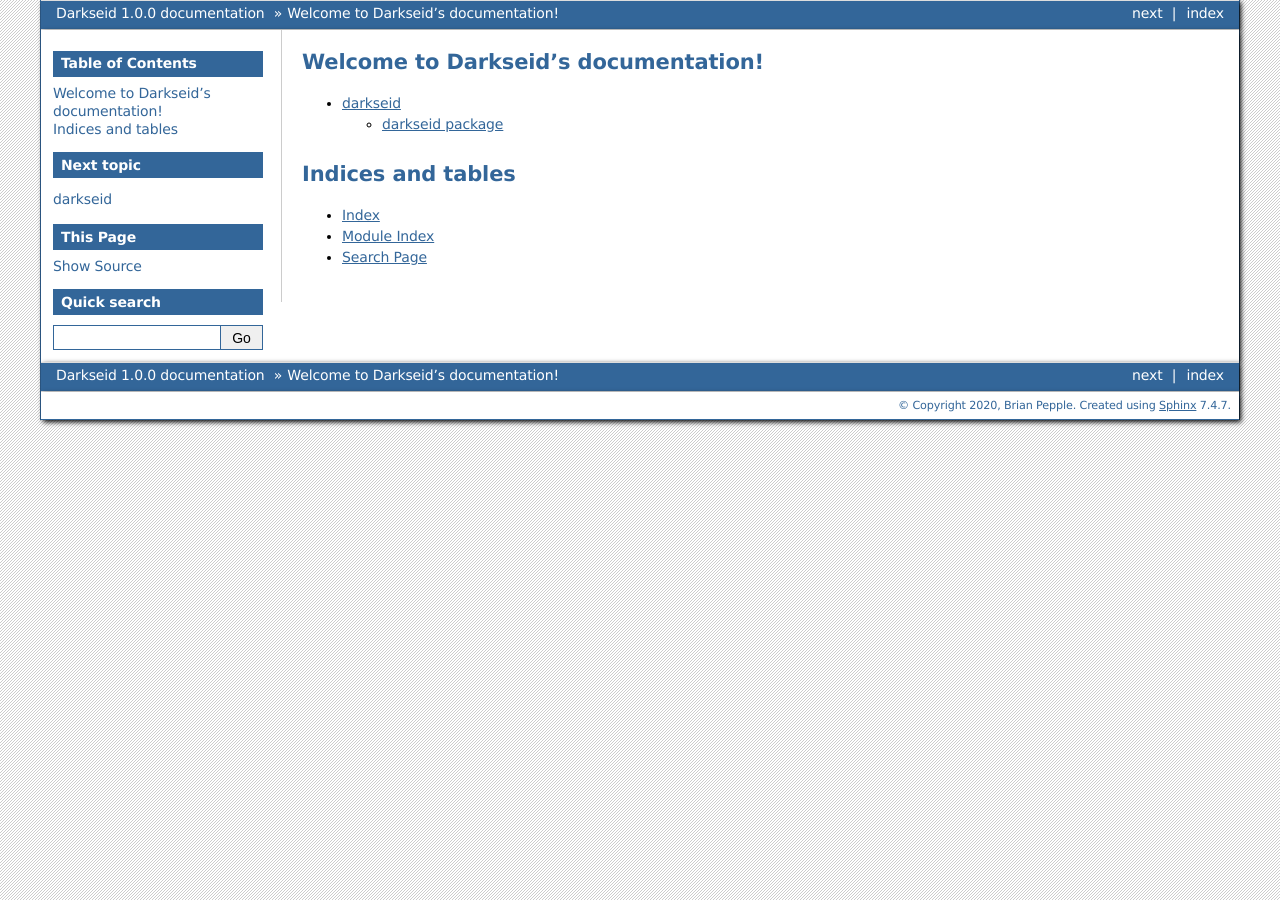
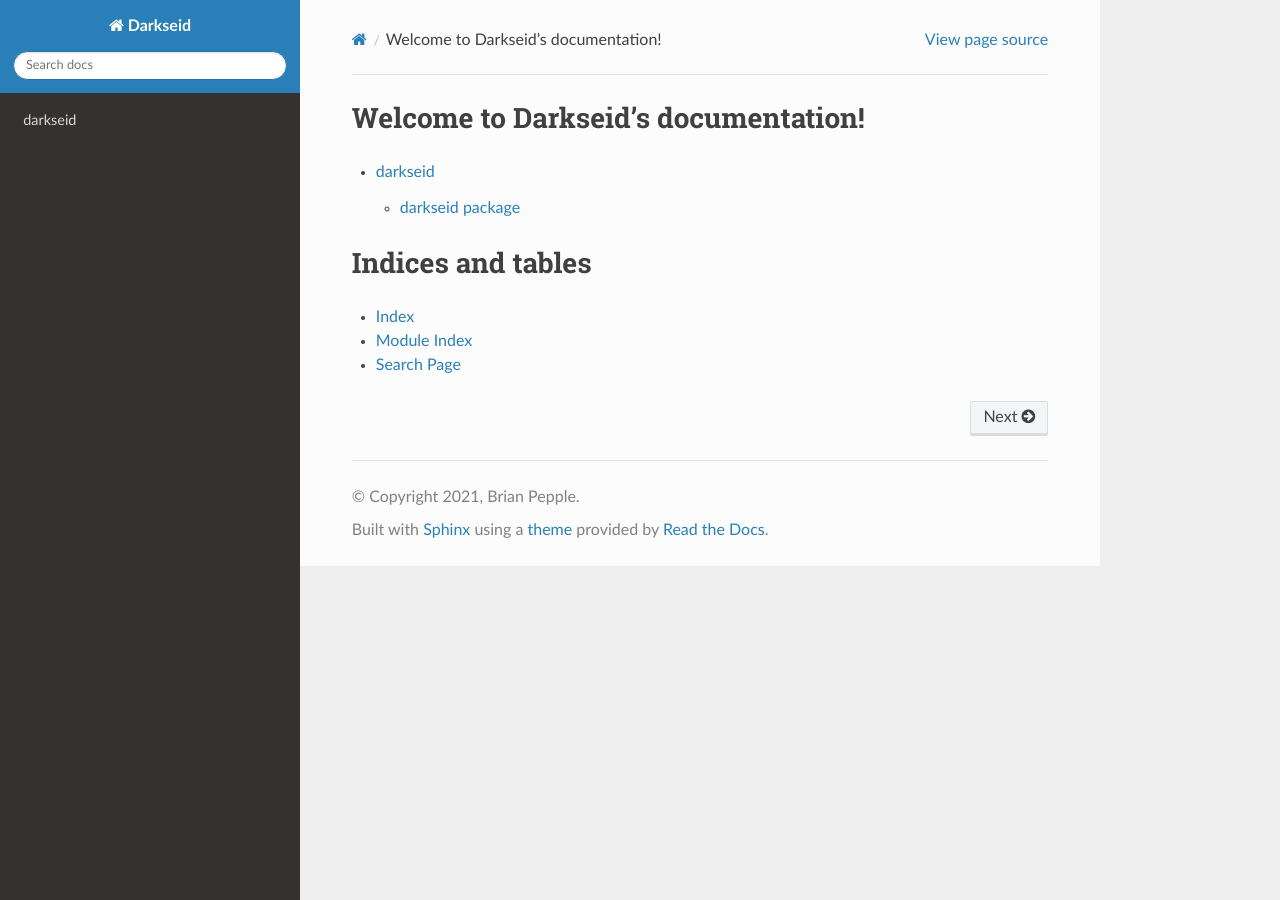
Before and after one commit to Metron-Project/darkseid, a Sphinx documentation site: the page built from docs/source/index.rst, in a window 1280 px wide. Built offline with Sphinx 7.4.7 and the Read the Docs theme 2.0.0, drawn with Linux system fonts in a browser that asks for light colours.

Commit message:
Update docs conf.py

```diff
--- a/docs/source/conf.py
+++ b/docs/source/conf.py
@@ -12,17 +12,18 @@
 #
 import os
 import sys
-sys.path.insert(0, os.path.abspath('../..'))
+
+sys.path.insert(0, os.path.abspath("../.."))
 
 
 # -- Project information -----------------------------------------------------
 
-project = 'Darkseid'
-copyright = '2020, Brian Pepple'
-author = 'Brian Pepple'
+project = "Darkseid"
+copyright = "2021, Brian Pepple"
+author = "Brian Pepple"
 
 # The full version, including alpha/beta/rc tags
-release = '1.0.0'
+release = "1.0.6"
 
 
 # -- General configuration ---------------------------------------------------
@@ -30,10 +31,10 @@
 # Add any Sphinx extension module names here, as strings. They can be
 # extensions coming with Sphinx (named 'sphinx.ext.*') or your custom
 # ones.
-extensions = ['sphinx.ext.autodoc']
+extensions = ["sphinx.ext.autodoc", "sphinx.ext.napoleon"]
 
 # Add any paths that contain templates here, relative to this directory.
-templates_path = ['_templates']
+templates_path = ["_templates"]
 
 # List of patterns, relative to source directory, that match files and
 # directories to ignore when looking for source files.
@@ -46,7 +47,7 @@
 # The theme to use for HTML and HTML Help pages.  See the documentation for
 # a list of builtin themes.
 #
-html_theme = 'bizstyle'
+html_theme = "sphinx_rtd_theme"
 
 # Add any paths that contain custom static files (such as style sheets) here,
 # relative to this directory. They are copied after the builtin static files,
```
